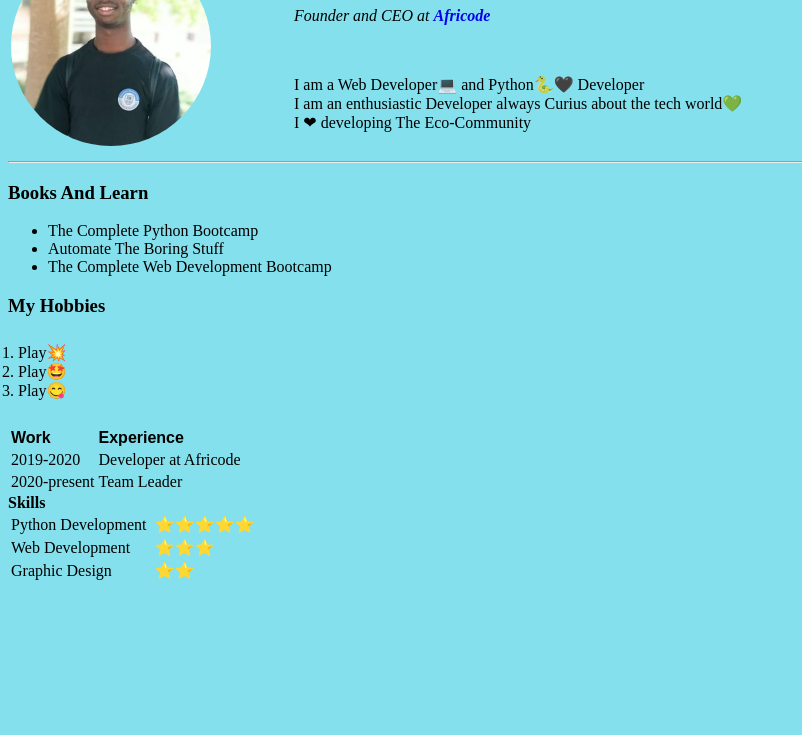
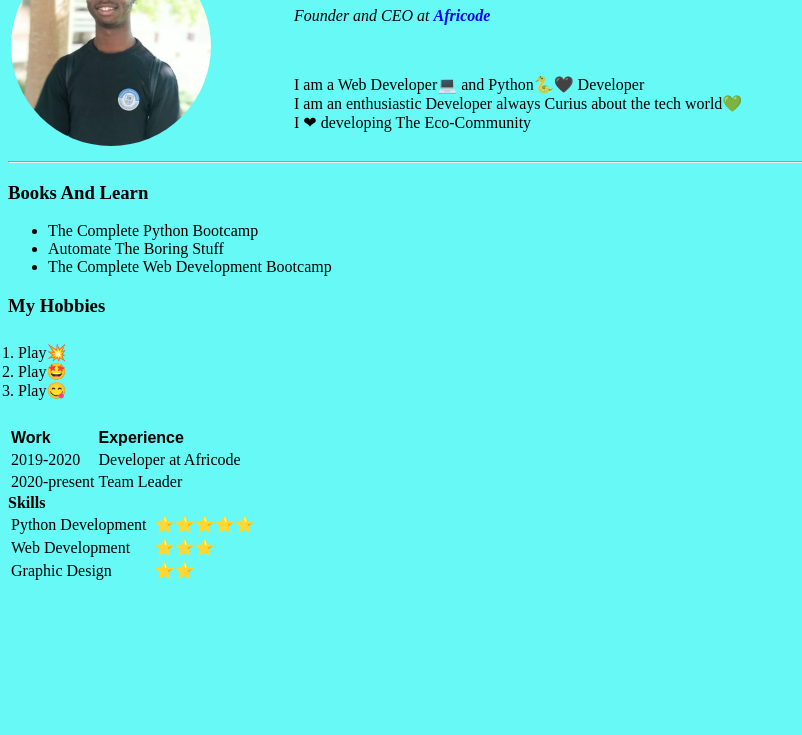
Before and after one commit to EmanuelOne/cv1, a plain HTML site: page cv.html in a window 1280 px wide. Shown: the part 65-800 px from the top of the page, without its empty margins (0-802 px from the left). Drawn offline with Linux system fonts and the light colour scheme.

Commit message:
Update cv.html

```diff
--- a/cv.html
+++ b/cv.html
@@ -7,7 +7,7 @@
     <title>Emmanuel Personal Site</title>
     <style>
         body {
-            background-color: rgb(132, 224, 236);
+            background-color: #66f9f5;
         }
 
         a {
```
